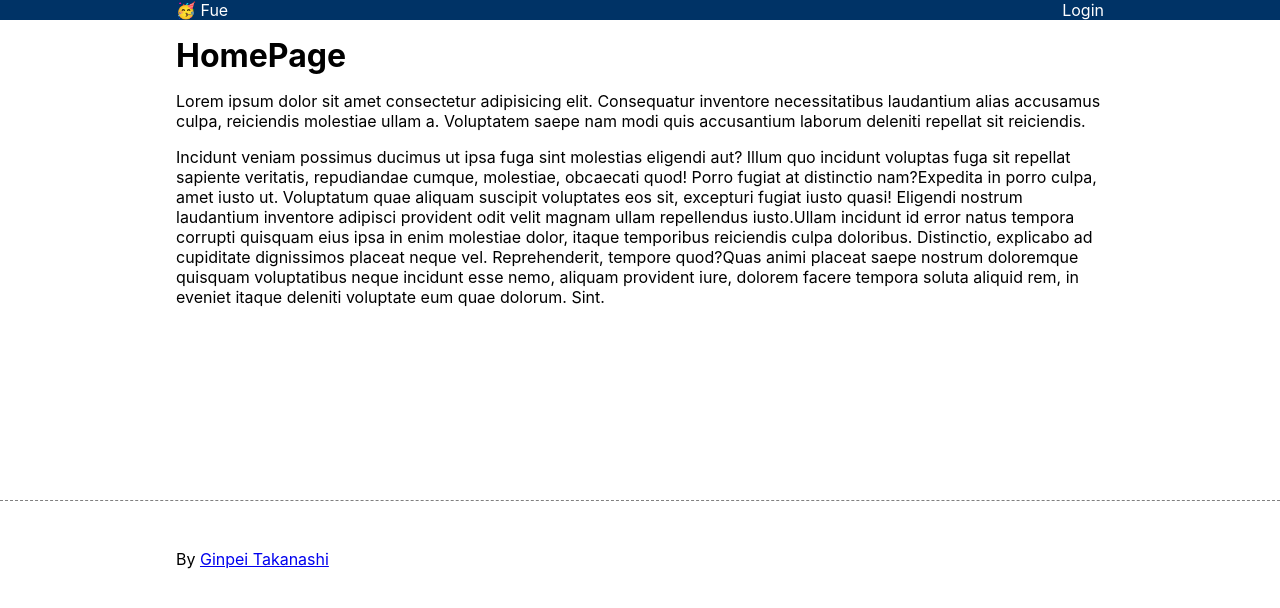
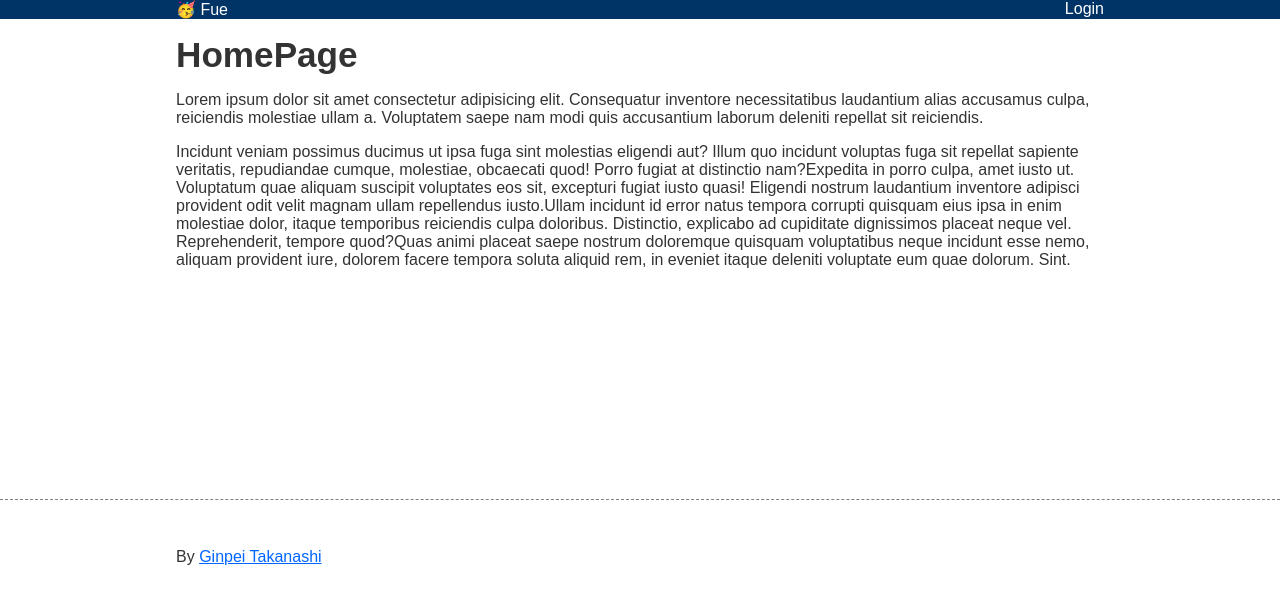
Before and after one commit to ginpei/fue, a Next.js app: page / in a window 1280 px wide. Shown: the top 608 px of the page. Built offline with nearby package versions, Linux system fonts and the light colour scheme; no server answers.

Commit message:
feat: 🎸 basic styles

```diff
--- a/src/layouts/basic/BasicNavBarLink.tsx
+++ b/src/layouts/basic/BasicNavBarLink.tsx
@@ -18,6 +18,7 @@ const A = styled.a`
   text-decoration: none;
 
   &:hover {
+    color: inherit;
     text-decoration: underline;
   }
 `;
--- /dev/null
+++ b/styles/elements.css
@@ -0,0 +1,40 @@
+:root {
+  font-size: var(--space-1);
+}
+
+* {
+  box-sizing: border-box;
+  margin: 0;
+  padding: 0;
+}
+
+body {
+  background-color: var(--white);
+  color: var(--gray-900);
+  font-family: sans-serif;
+  font-size: var(--space-1);
+}
+
+ol,
+ul {
+  margin-left: var(--space-1);
+}
+
+h1 {
+  font-size: var(--space-4);
+}
+
+h2 {
+  font-size: var(--space-3);
+}
+
+h3 {
+  font-size: var(--space-2);
+}
+
+a {
+  color: var(--blue-500);
+}
+  a:hover {
+    color: var(--red-500);
+  }
--- a/styles/globals.css
+++ b/styles/globals.css
@@ -1,12 +1,2 @@
-html,
-body {
-  padding: 0;
-  margin: 0;
-  font-family: -apple-system, BlinkMacSystemFont, Segoe UI, Roboto, Oxygen,
-    Ubuntu, Cantarell, Fira Sans, Droid Sans, Helvetica Neue, sans-serif;
-}
-
-* {
-  box-sizing: border-box;
-  margin: 0;
-}
+@import url("./values.css");
+@import url("./elements.css");
--- /dev/null
+++ b/styles/values.css
@@ -0,0 +1,18 @@
+:root {
+  --white: white;
+
+  --red-500: #f00;
+
+  --blue-500: #06f;
+  --blue-800: #036;
+
+  --gray-900: #333;
+}
+
+:root {
+  --space--1: calc(var(--space-1) / 1.3);
+  --space-1: 16px;
+  --space-2: calc(var(--space-1) * 1.3);
+  --space-3: calc(var(--space-2) * 1.3);
+  --space-4: calc(var(--space-3) * 1.3);
+}
```
